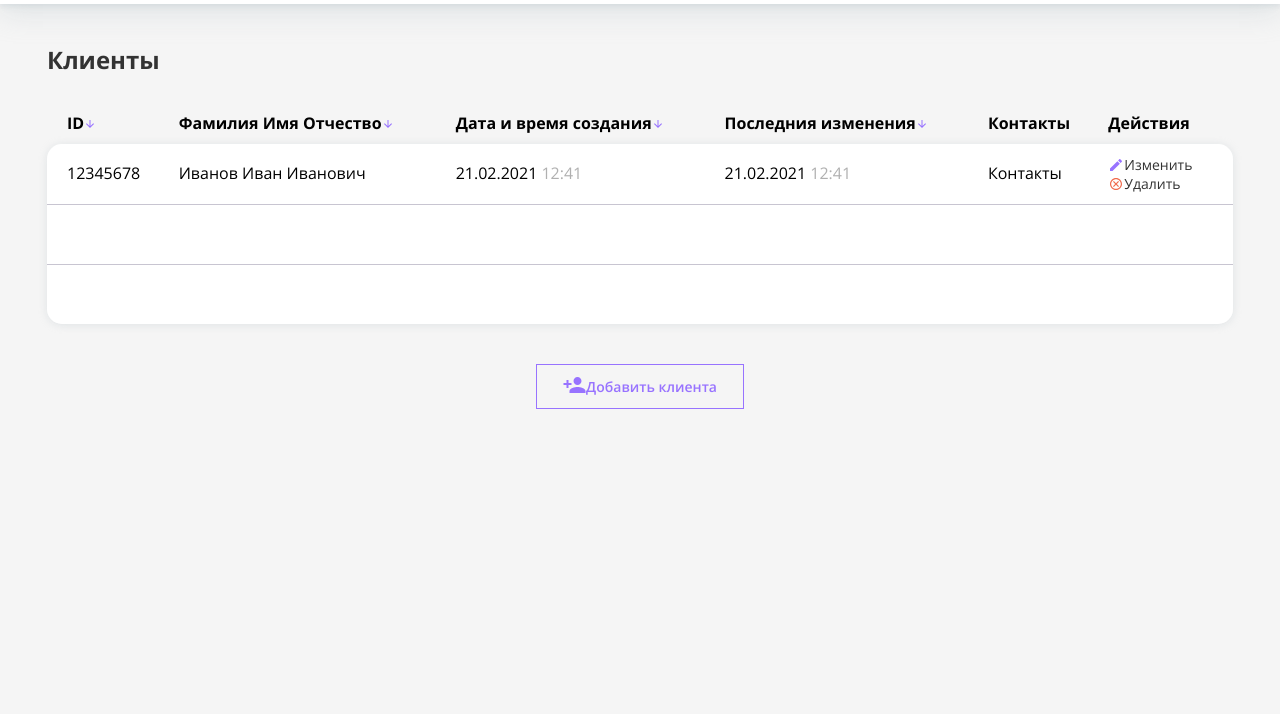
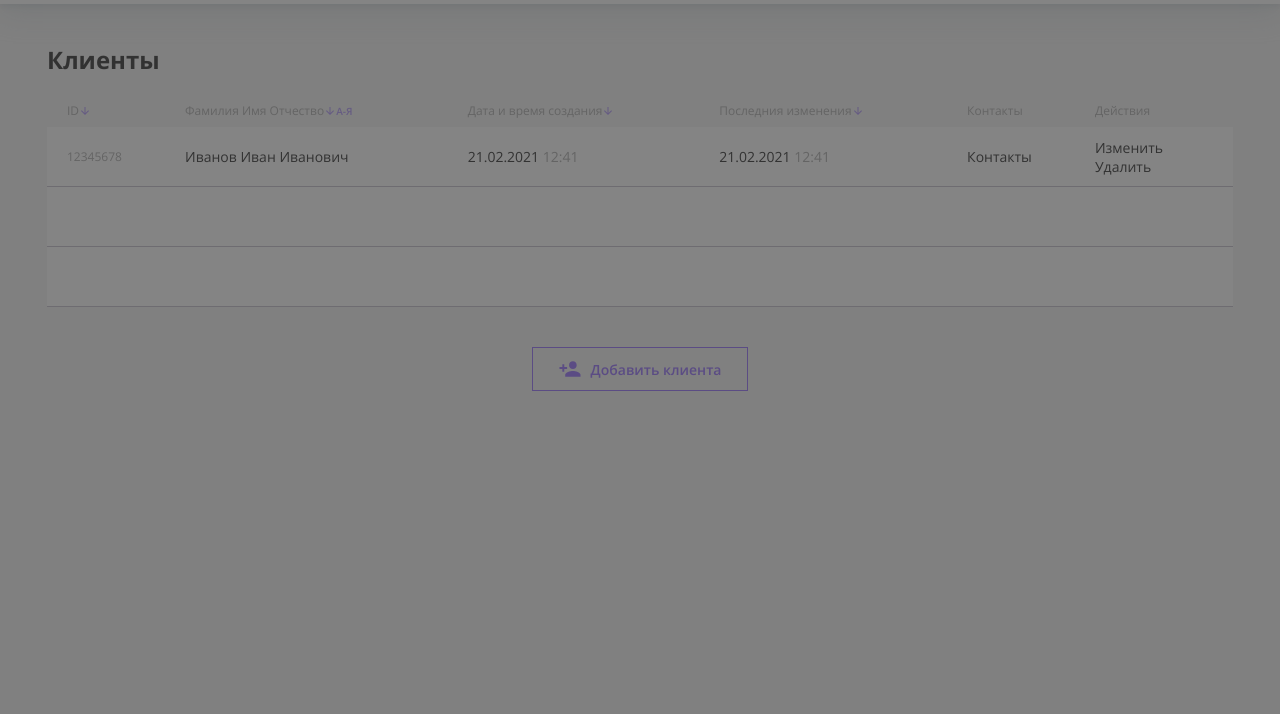
Before and after one commit to mdshishov/study-project, a plain HTML site: page index.html in a window 1280 px wide. Shown: the part 86-800 px from the top of the page. Drawn offline with Linux system fonts and the light colour scheme.

Commit message:
Промежуточное сохранение (2)

```diff
--- a/index.html
+++ b/index.html
@@ -11,9 +11,14 @@
     <link rel="stylesheet" href="./src/css/basic.css">
     <link rel="stylesheet" href="./src/css/main.css">
     <link rel="stylesheet" href="./src/css/table.css">
+    <link rel="stylesheet" href="./src/css/modal.css">
 </head>
 
 <body>
+    <div class="modal" hidden>
+        <form class="modal__form"></form>
+    </div>
+    <aside class="error" hidden>Упс... Кажется, что-то пошло нет так. Пожалуйста, перезагрузите страницу.</aside>
     <header class="header">
         <div class="header__content">
             <a href="#" class="header__link">
@@ -34,19 +39,29 @@
                 <thead class="table__header">
                     <tr class="table__row table__row_header">
                         <th class="table__cell table__cell_header table__cell_header_id">
-                            ID<!--
-                            --><div class="icon--arrow icon--arrow-down"></div>
+                            <button class="button_sort">
+                                ID<!--
+                                --><img src="./src/icons/arrow-down.svg" alt="Стрелочка" class="icon_sort">
+                            </button >
                         </th>
                         <th class="table__cell table__cell_header table__cell_header_full-name">
-                            Фамилия Имя Отчество<!--
-                            --><div class="icon--arrow icon--arrow-down"></div>
+                            <button class="button_sort">
+                                Фамилия Имя Отчество<!--
+                                --><img src="./src/icons/arrow-down.svg" alt="Стрелочка" class="icon_sort"><!--
+                                --><span class="text_sort">А-Я</span>
+                            </button>
                         </th>
                         <th class="table__cell table__cell_header table__cell_header_creation-time">
-                            Дата и время создания<!--
-                            --><div class="icon--arrow icon--arrow-down"></div></th>
+                            <button class="button_sort">
+                                Дата и время создания<!--
+                                --><img src="./src/icons/arrow-down.svg" alt="Стрелочка" class="icon_sort">
+                            </button>
+                        </th>
                         <th class="table__cell table__cell_header table__cell_header_last-change-time">
-                            Последния изменения<!--
-                            --><div class="icon--arrow icon--arrow-down"></div>
+                            <button class="button_sort">
+                                Последния изменения<!--
+                                --><img src="./src/icons/arrow-down.svg" alt="Стрелочка" class="icon_sort">
+                            </button>
                         </th>
                         <th class="table__cell table__cell_header table__cell_header_contacts">
                             Контакты
@@ -105,13 +120,13 @@
             </table>
             <div class="main__load"></div>
         </div>
-        <button class="main__btn"> <svg  width="23" height="16" viewBox="0 0 23 16" fill="none" xmlns="http://www.w3.org/2000/svg">
-            <path d="M14.5 8C16.71 8 18.5 6.21 18.5 4C18.5 1.79 16.71 0 14.5 0C12.29 0 10.5 1.79 10.5 4C10.5 6.21 12.29 8 14.5 8ZM5.5 6V3H3.5V6H0.5V8H3.5V11H5.5V8H8.5V6H5.5ZM14.5 10C11.83 10 6.5 11.34 6.5 14V16H22.5V14C22.5 11.34 17.17 10 14.5 10Z" fill="#9873FF"/>
-            </svg>
-            <span>Добавить клиента</span>
+        <button class="button button_secondary main__button">
+            <svg  class="main__button__icon" width="22" height="16" viewBox="0 0 23 16" fill="none" xmlns="http://www.w3.org/2000/svg">
+                <path d="M14.5 8C16.71 8 18.5 6.21 18.5 4C18.5 1.79 16.71 0 14.5 0C12.29 0 10.5 1.79 10.5 4C10.5 6.21 12.29 8 14.5 8ZM5.5 6V3H3.5V6H0.5V8H3.5V11H5.5V8H8.5V6H5.5ZM14.5 10C11.83 10 6.5 11.34 6.5 14V16H22.5V14C22.5 11.34 17.17 10 14.5 10Z"/>
+            </svg><!--
+            -->Добавить клиента
         </button>
     </main>
-
 </body>
 
 </html>
--- a/src/css/basic.css
+++ b/src/css/basic.css
@@ -11,18 +11,42 @@
 }
 
 .button {
+    display: inline-block;
     height: 44px;
-    padding: auto 35px;
+    padding: 0px 35px;
     font-size: 14px;
     font-weight: 600;
+    transition: color 0.3s, background-color 0.3s;
 }
+.button:hover {
+    cursor: pointer;
+    background-color: var(--firm-light);
+    color: #ffffff;
+}
+.button:active {
+    color: #ffffff;
+    background-color: var(--firm-dark);
+}
+
 .button_primary {
-
+    color: #ffffff;
+    background-color: var(--firm);
+}
+.button_primary:disabled {
+    background-color: var(--grey);
 }
 
 .button_secondary {
+    background-color: transparent;
+    border: 1px solid var(--firm);
+    color: var(--firm);
+}
+.button_secondary:disabled {
+    color: var(--grey);
+    border-color: var(--grey);
+}
 
-}
+
 
 .text-light {
     color: var(--txt-grey);
--- a/src/css/main.css
+++ b/src/css/main.css
@@ -10,12 +10,22 @@
     --black: #333333;
 }
 
-* {
-    font-family: "Open Sans", sans-serif;
+body {
+    min-width: 240px;
+    background-color: #F5F5F5;
 }
 
-body {
-    background-color: #F5F5F5;
+.error {
+    position: fixed;
+    top: 0px;
+    left: 0px;
+    width: 100%;
+    background-color: var(--red);
+    font-size: 14px;
+    color: var(--black);
+    font-weight: 600;
+    padding: 10px 14px;
+    z-index: 1000;
 }
 
 .header {
@@ -23,6 +33,7 @@ body {
     background: #FFFFFF;
     box-shadow: 0px 9.03px 27.09px rgba(176, 190, 197, 0.32), 0px 3.39px 5.64px rgba(176, 190, 197, 0.32);
     width: 100%;
+    margin-bottom: 40px;
 }
 
 .header__content {
@@ -59,8 +70,7 @@ body {
     width: 100%;
     height: 100%;
     padding: 0px 44px 0px 16px;
-    border: 1px solid var(--grey);
-    border-radius: 10px;
+    border: 1px solid rgba(51, 51, 51, 0.2);
 
     font-size: 14px;
     font-weight: 400;
@@ -100,8 +110,9 @@ body {
 }
 
 .main__content {
-    padding: 40px 20px;
+    padding: 0px 20px;
     width: 100%;
+    margin-bottom: 40px;
     overflow-x: auto;
     -ms-overflow-style: none;
     scrollbar-width: none;
@@ -130,67 +141,23 @@ body {
     background-repeat: no-repeat;
 } */
 
-.main__btn {
+.main__button {
+    padding: 0px;
+    width: 216px;
     display: flex;
-    justify-content: space-between;
-    margin: 0 auto;
-    padding: 12px 26px;
-    border: none;
-    outline: none;
-    cursor: pointer;
-    background-color: transparent;
-    border: 1px solid #9873FF;
-    color: #9873FF;
+    justify-content: center;
+    align-items: center;
 }
 
-.main__btn span {
-    font-weight: 600;
-    font-size: 14px;
-    line-height: 19px;
+.main__button__icon {
+    margin-right: 10px;
+    fill: currentColor;
 }
 
-.icon--arrow {
-    display: inline-block;
-    width: 12px;
-    height: 1.36em;
-    background-position: center;
-    background-repeat: no-repeat;
-    vertical-align: top;
-}
-.icon--arrow-up {
-    background-image: url("../icons/arrow-up.svg");
-}
-.icon--arrow-down {
-    background-image: url("../icons/arrow-down.svg");
-}
-
-.icon {
-    display: inline-block;
-    width: 16px;
-    height: 1.36em;
-    background-position: center;
-    background-repeat: no-repeat;
-    vertical-align: top;
-}
-
-.icon--edit {
-    background-image: url("../icons/edit.svg");
-}
-.icon--delete {
-    background-image: url("../icons/delete.svg");
-}
-
-.icon--contacts {
-    display: inline-block;
-    width: 16px;
-    height: 16px;
-    background-position: center;
-    background-repeat: no-repeat;
-    opacity: 0.7;
-    transform: opacity 0.3s;
-}
-.icon--contacts:hover {
-    opacity: 1;
+@media (max-width: 1226px) {
+    .main__content {
+        background-color: purple;
+    }
 }
 
 @media (max-width: 1024px) {
@@ -202,6 +169,7 @@ body {
 @media (max-width: 768px) {
     .header {
         padding: 8px 10px;
+        margin-bottom: 30px;
     }
 
     .header__content {
@@ -217,7 +185,13 @@ body {
         display: none;
     }
 
+    .main__title {
+        font-size: 18px;
+        margin-bottom: 20px;
+    }
+
     .main__content {
+        padding: 0px 10px;
         background-color: green;
     }
 }
--- /dev/null
+++ b/src/css/modal.css
@@ -0,0 +1,20 @@
+.modal {
+    position: fixed;
+    z-index: 100;
+    top: 0px;
+    left: 0px;
+    width: 100%;
+    height: 100%;
+    background-color: rgba(51, 51, 51, 0.6);
+    display: flex;
+    padding: 10px;
+    justify-content: center;
+    align-items: center;
+
+}
+
+.modal__form {
+    width: 100%;
+    max-width: 450px;
+    background-color: white;
+}
--- a/src/css/normolize.css
+++ b/src/css/normolize.css
@@ -15,6 +15,7 @@
 }
 
 * {
+  font-family: "Open Sans", sans-serif;
   box-sizing: border-box;
   margin: 0px;
   padding: 0px;
--- a/src/css/table.css
+++ b/src/css/table.css
@@ -15,11 +15,6 @@
     border-collapse: collapse;
 }
 
-.table__body {
-    box-shadow: 0px 1px 8px rgba(176, 190, 197, 0.32);
-    border-radius: 15px;
-}
-
 .table__row_header {
     padding: 0 10px;
 }
@@ -31,24 +26,11 @@
     height: 60px;
     border-bottom: 1px solid var(--grey);
 }
-.table__row_body:last-child {
-    border: none;
-}
-.table__row_body:first-child .table__cell:first-child {
-    border-radius: 15px 0px 0px 0px;
-}
-.table__row_body:first-child .table__cell:last-child {
-    border-radius: 0px 15px 0px 0px;
-}
-.table__row_body:last-child .table__cell:last-child {
-    border-radius: 0px 0px 15px 0px;
-}
-.table__row_body:last-child .table__cell:first-child {
-    border-radius: 0px 0px 0px 15px;
-}
 
 .table__cell {
-    padding: 10px 10px;
+    padding: 0px 10px;
+    text-align: left;
+    font-weight: 400;
     text-align: left;
 }
 .table__cell:first-child {
@@ -57,6 +39,55 @@
 .table__cell:last-child {
     padding-right: 20px;
 }
+
+.table__cell_header,
+.button_sort {
+    color: var(--txt-grey);
+    font-size: 12px;
+    text-align: left;
+    transition: color 0.3s;
+}
+.table__cell_header {
+    padding-bottom: 8px;
+}
+
+.button_sort:hover {
+    color: var(--firm);
+    cursor: pointer;
+}
+
+.button_sort:hover *,
+.button_sort--active * {
+    opacity: 1;
+}
+
+.icon_sort {
+    width: 8px;
+    height: 8px;
+    margin: 0px 2px;
+}
+.text_sort {
+    font-size: 10px;
+    font-weight: 600;
+    color: var(--firm);
+}
+.icon_sort,
+.text_sort {
+    opacity: 0.7;
+    transition: opacity 0.3s;
+}
+
+.table__cell_body {
+    font-size: 14px;
+    color: var(--black);
+}
+
+.table__cell_body_id {
+    font-size: 12px;
+    color: var(--txt-grey);
+}
+
+.table__cell_body_full-name {}
 
 .actions__button {
     display: block;
```
